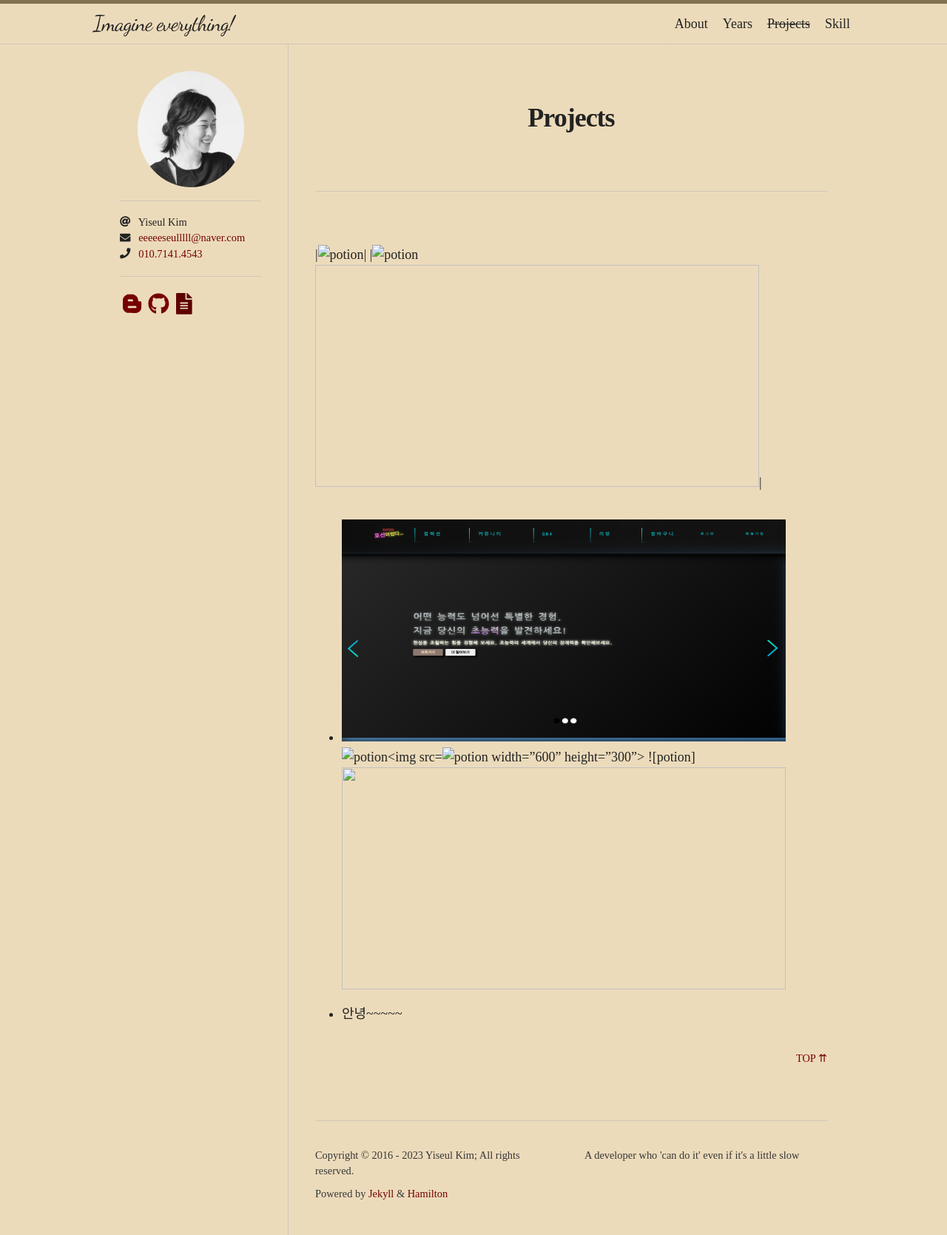
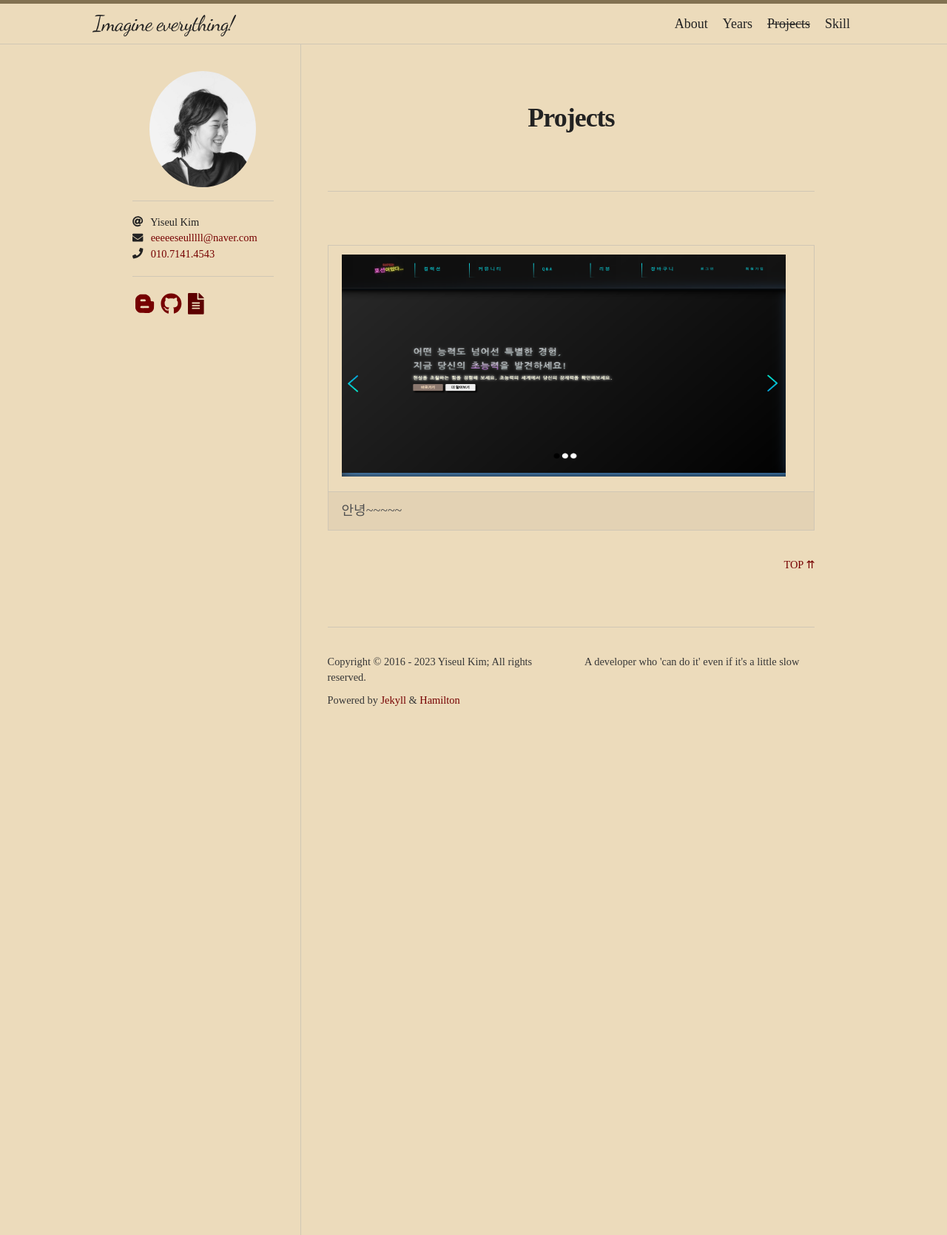
Before and after one commit to eseulssi/kimyiseul.github.io, a Jekyll site: the page built from categories.md, in a window 1280 px wide. Shown: the whole page at 74% size. Built offline with Jekyll 4.4.1, drawn with Linux system fonts in a browser that asks for light colours; nearby versions of some CDN libraries; some web fonts are replaced.

Commit message:
프로젝트변경

```diff
--- a/categories.md
+++ b/categories.md
@@ -6,9 +6,5 @@ title: Projects
 permalink: /projects/
 ---
 
-|![potion](포션이었다.png)|
-|![potion](포션이었다.png) <img width="600" height="300">|
-- <img src="/포션이었다.png" width="600" height="300">
-![potion](포션이었다.png)<img src=![potion](포션이었다.png) width="600" height="300">
-![potion]<img src="포션이었다.png" width="600" height="300">
-- 안녕~~~~~
+|<img src="/assets/포션이었다.png" width="600" height="300">|
+|안녕~~~~~|
```
Also changed, not shown: assets/포션이었다.png (renamed from 포션이었다.png).
